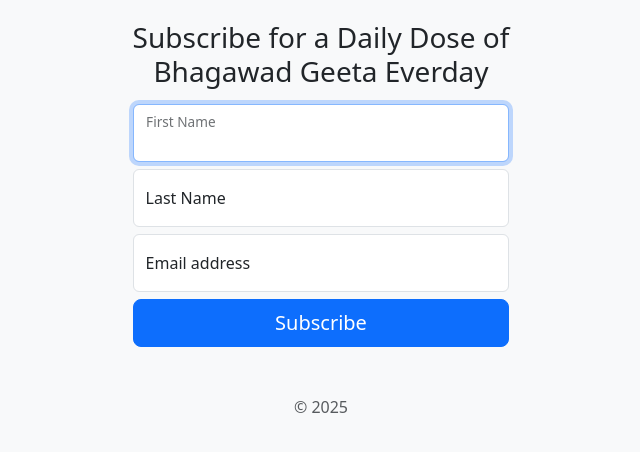
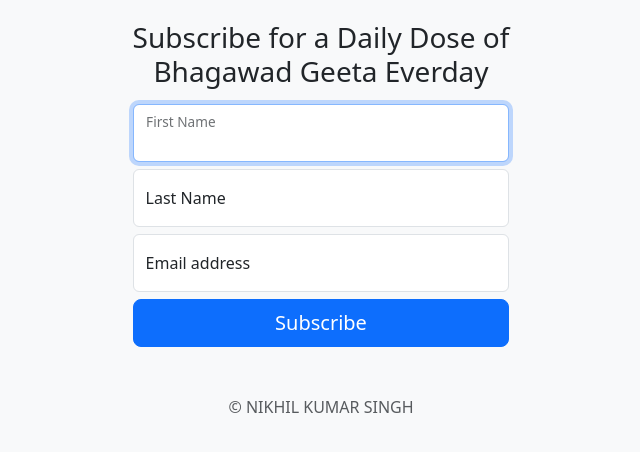
Before and after one commit to nikhiliitbhu/news-letter, a website: page signup.html in a window 1280 px wide. Shown: the part 220-672 px from the top of the page, without its empty margins (319-959 px from the left). Drawn offline with nearby package versions, Linux system fonts and the light colour scheme.

Commit message:
onwership

```diff
--- a/signup.html
+++ b/signup.html
@@ -31,7 +31,7 @@
         </div>
 
         <button class="w-100 btn btn-lg btn-primary" type="submit">Subscribe</button>
-        <p class="mt-5 mb-3 text-muted">&copy; 2025</p>
+        <p class="mt-5 mb-3 text-muted">&copy; NIKHIL KUMAR SINGH</p>
       </form>
     </main>
 
```
